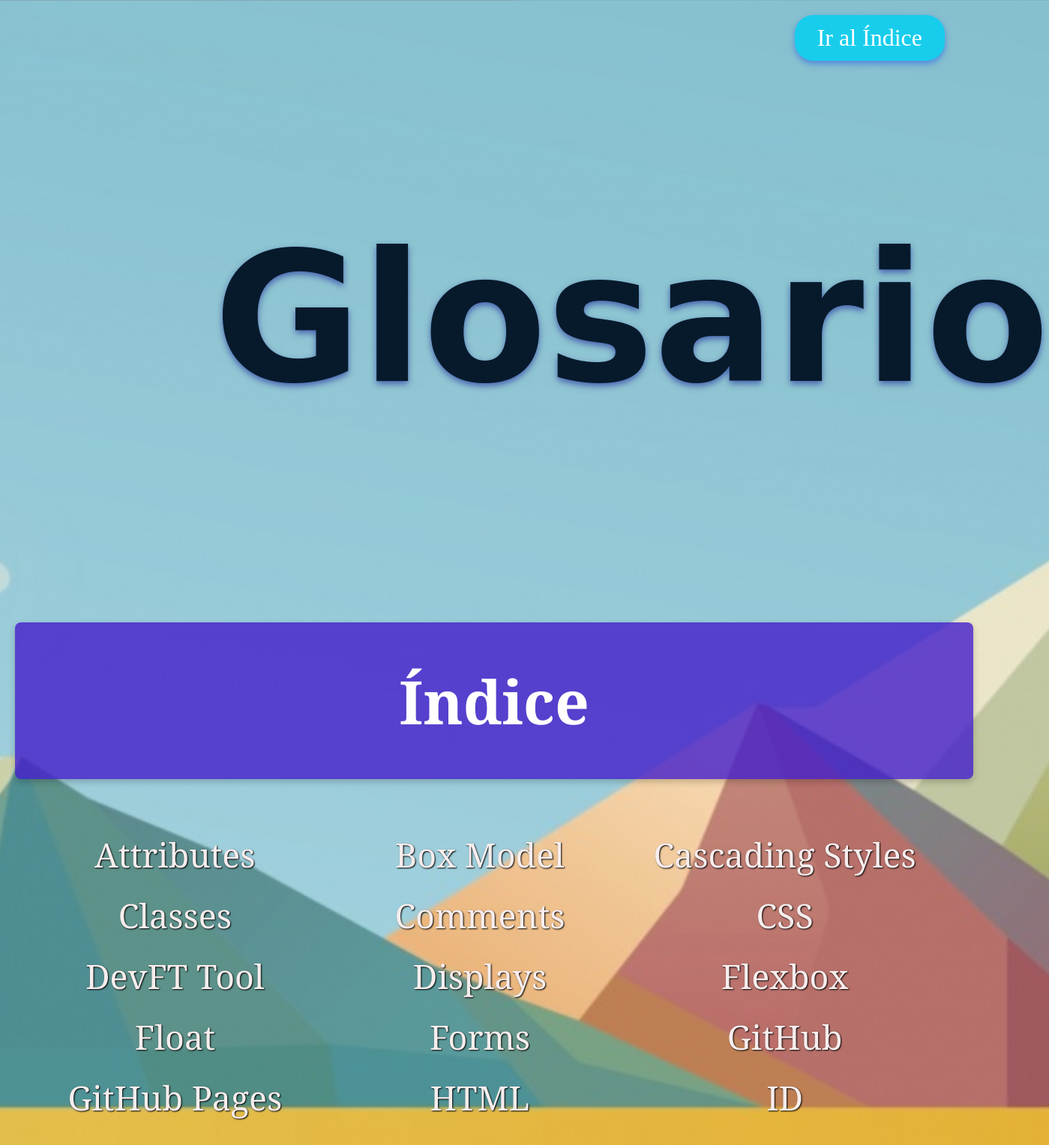
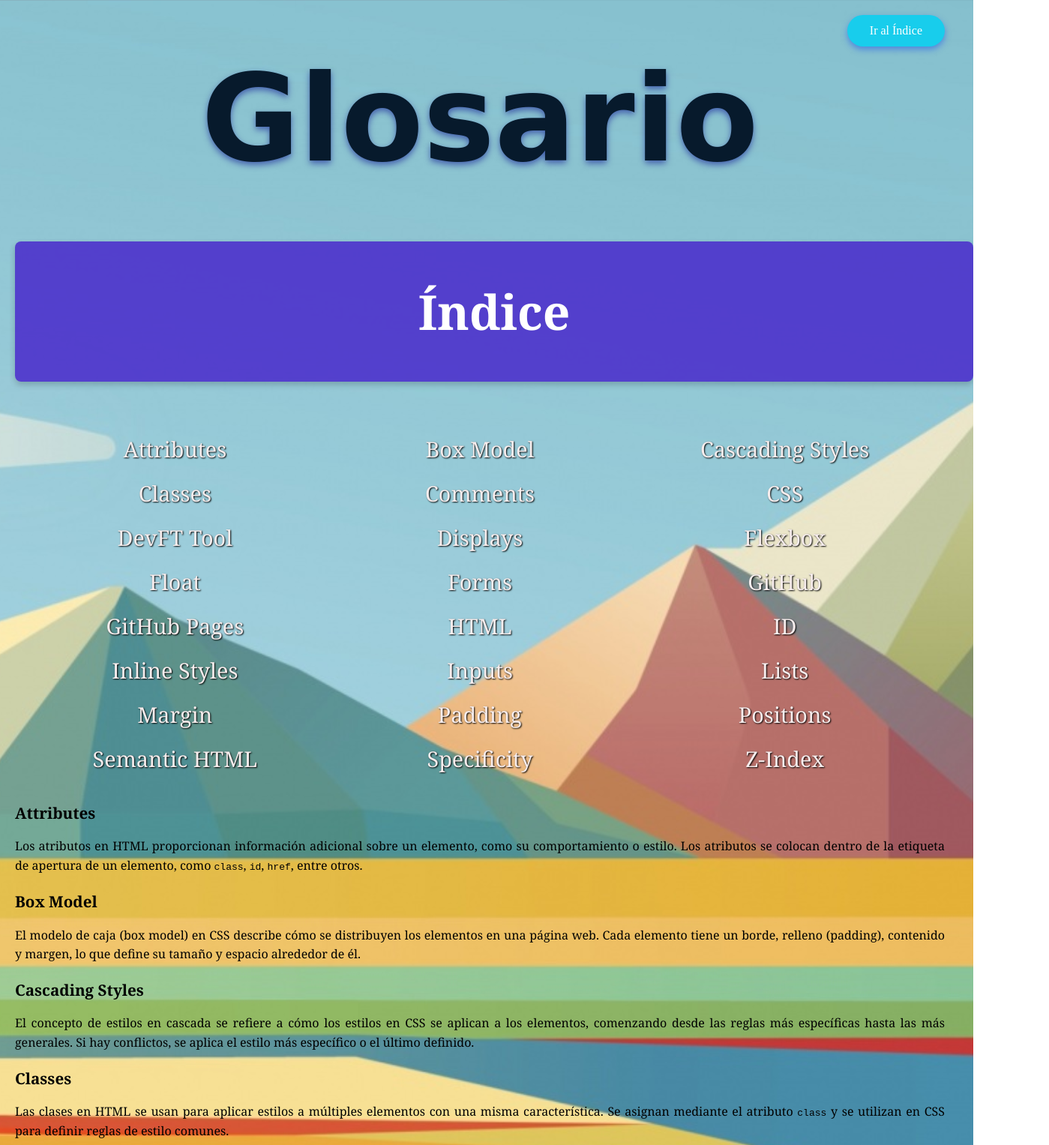
Before and after one commit to ricardogaribay1/Proyecto-Final-Glosario, a plain HTML site: page index.html in a window 1280 px wide. Shown: the top 1527 px of the page at 75% size, 1399 px wide, since content can reach past the window. Drawn offline with Linux system fonts and the light colour scheme.

Commit message:
correciones codigo

```diff
--- a/styles.css
+++ b/styles.css
@@ -15,9 +15,9 @@ h1 {
     color: rgb(7, 26, 44);
     text-align: center;
     font-family: 'Brush Script MT', cursive;
-    font-size: 15em;
+    font-size: 10em;
     padding: 20px;
-    margin: 245px;
+    margin: 25px;
     text-shadow: 0 4px 8px rgba(0, 0, 139, 0.5);
 
 }
@@ -49,7 +49,7 @@ h1 {
     text-decoration: none;
     border-radius: 25px;
     font-family: 'Times New Roman', Times, serif;
-    font-size: 2em;
+    font-size: 1em;
     transition: background-color 0.3s ease;
     box-shadow: 0 4px 8px rgba(19, 80, 235, 0.5);
 
@@ -62,7 +62,7 @@ h1 {
 /* Estilo del índice */
 #indice {
     font-family: 'Georgia', serif;
-    font-size: 5em;
+    font-size: 4em;
     margin-top: 100px;
     text-align: center;
     padding: 50px;
@@ -88,7 +88,7 @@ ol li a {
     text-decoration: none;
     color: #f7eded;
     text-shadow: 1px 1px 2px black;
-    font-size: 2.8em;
+    font-size: 1.8em;
     padding: 30px 0;
     transition: color 0.3s ease, font-weight 0.3s ease;
 }
@@ -103,13 +103,13 @@ ol li a:hover {
 .titulo-definicion {
     text-decoration: none; /* Eliminar subrayado */
     color: black; /* Color negro para todos los títulos */
-    font-size: 1.8em; /* Tamaño para el h3 */
+    font-size: 1.1em; /* Tamaño para el h3 */
     transition: all 0.3s ease; /* Transición*/
 }
 
 /* Estilo para el hover en el h3 */
 .titulo-definicion:hover {
-    font-size: 2em; /* Aumentar tamaño de la letra al pasar el mouse */
+    font-size: 1.5em; /* Aumentar tamaño de la letra al pasar el mouse */
     color: black;
     text-shadow: 2px 2px 5px rgba(0, 0, 0, 0.5); /* Agregar sombra al texto */
 }
@@ -117,7 +117,7 @@ ol li a:hover {
 /* Estilos para los párrafos */
 p {
     font-family: 'Georgia', serif; /
-    font-size: 1.2em; /* Tamaño de fuente*/
+    font-size: 0.9em; /* Tamaño de fuente*/
     line-height: 1.6; /* Espaciado entre líneas */
     margin-bottom: 20px; /* Separación entre párrafos */
     color: black; /* Color para los párrafos */
```
